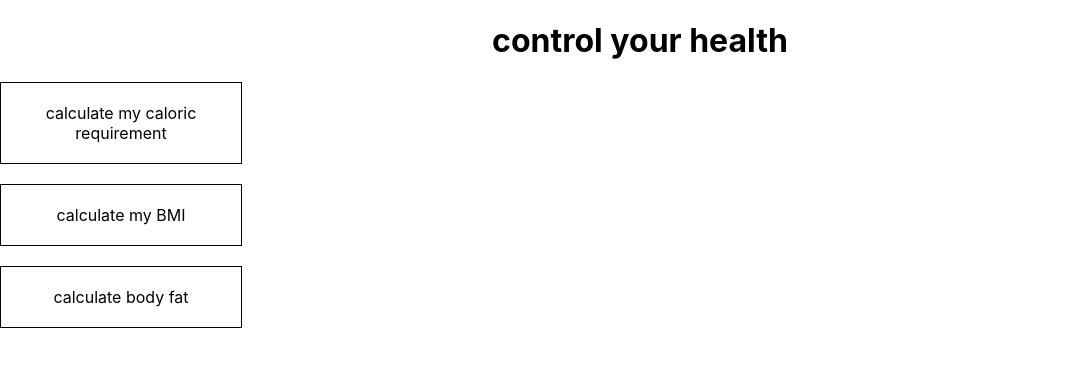
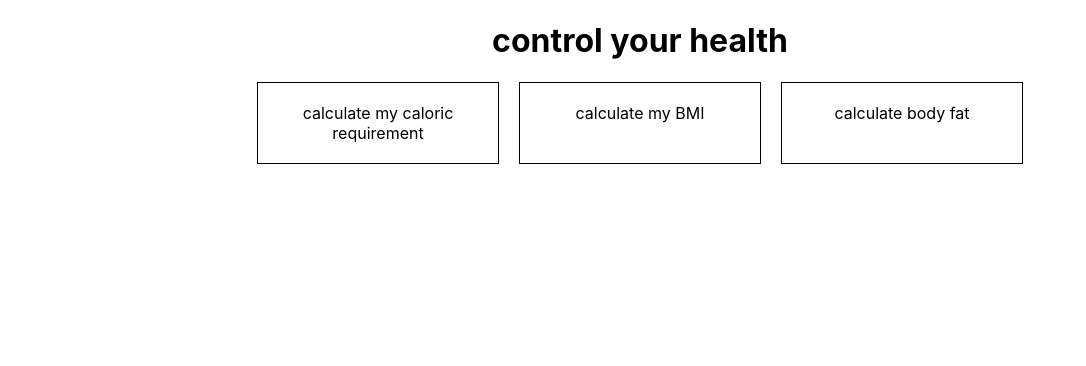
Before and after one commit to oraaa6/Control-Your-Health-App, a React (Create React App) app: page / in a window 1280 px wide. Shown: the top 366 px of the page, without its empty margins (0-1086 px from the left). Built offline with nearby package versions, Linux system fonts and the light colour scheme.

Commit message:
change url paths

```diff
--- a/src/components/Menu/Menu.tsx
+++ b/src/components/Menu/Menu.tsx
@@ -15,16 +15,17 @@
       <div
         className={clsx(
           "menu-container",
-          currentPath === "/" && "menu-container--vertical"
+          currentPath === "Control-Your-Health-App/" &&
+            "menu-container--vertical"
         )}
       >
-        <NavLink className="menu-item" to="/calories">
+        <NavLink className="menu-item" to="Control-Your-Health-App/calories">
           calculate my caloric requirement
         </NavLink>
-        <NavLink className="menu-item" to="/bmi">
+        <NavLink className="menu-item" to="Control-Your-Health-App/bmi">
           calculate my BMI
         </NavLink>
-        <NavLink className="menu-item" to="/bodyfat">
+        <NavLink className="menu-item" to="Control-Your-Health-App/bodyfat">
           calculate body fat
         </NavLink>
       </div>
--- a/src/components/bodyFatPage/BodyFatPage.tsx
+++ b/src/components/bodyFatPage/BodyFatPage.tsx
@@ -86,7 +86,7 @@
         <div>
           <input type="checkbox" name="woman" id="1" />
           <input type="checkbox" name="men" id="2" />
-          {inputData.map((data) => (
+          {/* {inputData.map((data) => (
             <input
               //@ts-ignore
               onChange={(e) => toggleInputs(e)}
@@ -97,7 +97,7 @@
               checked={setSelectedSex({})}
               value={data.name}
             />
-          ))}
+          ))} */}
           {/* <label htmlFor="woman">Woman</label>
           <input
             type="radio"
```
